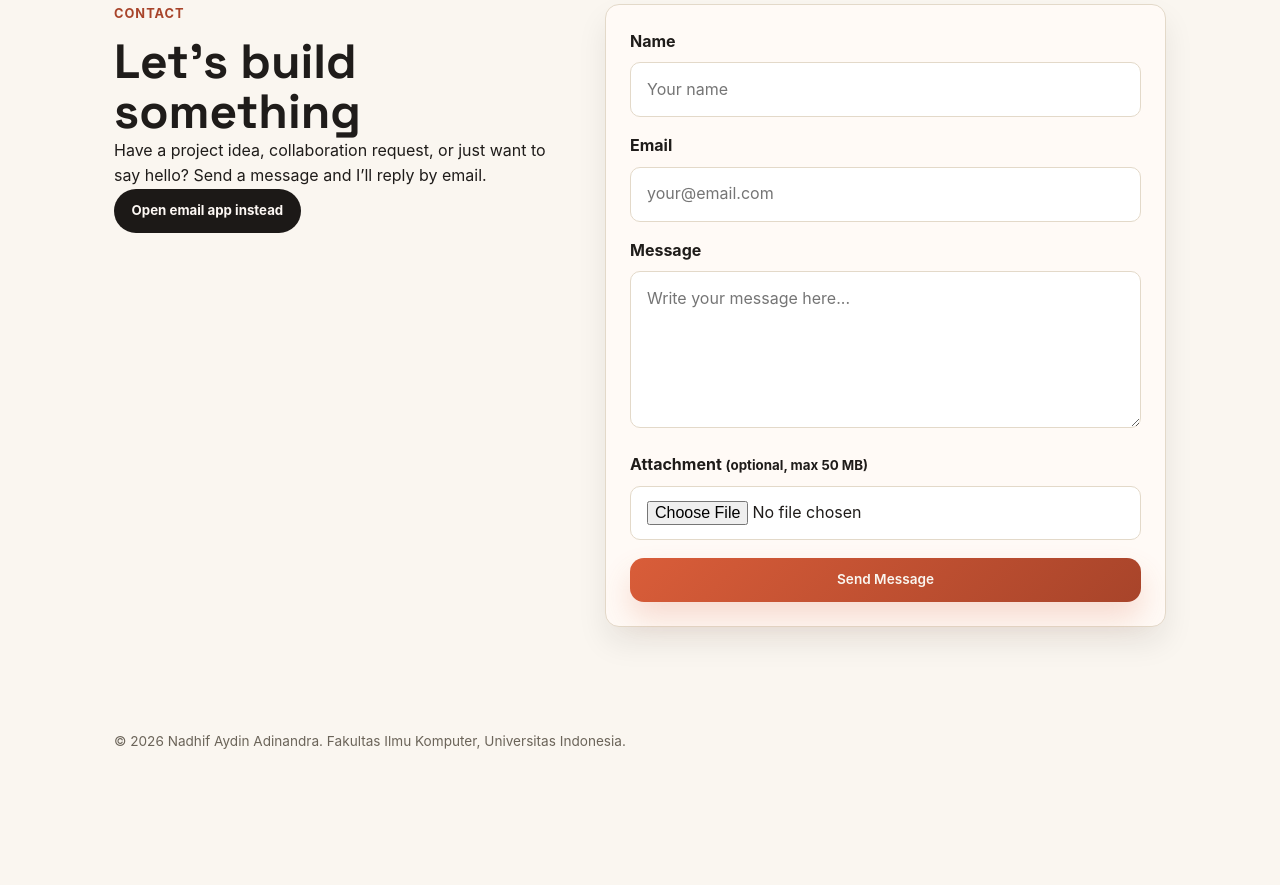
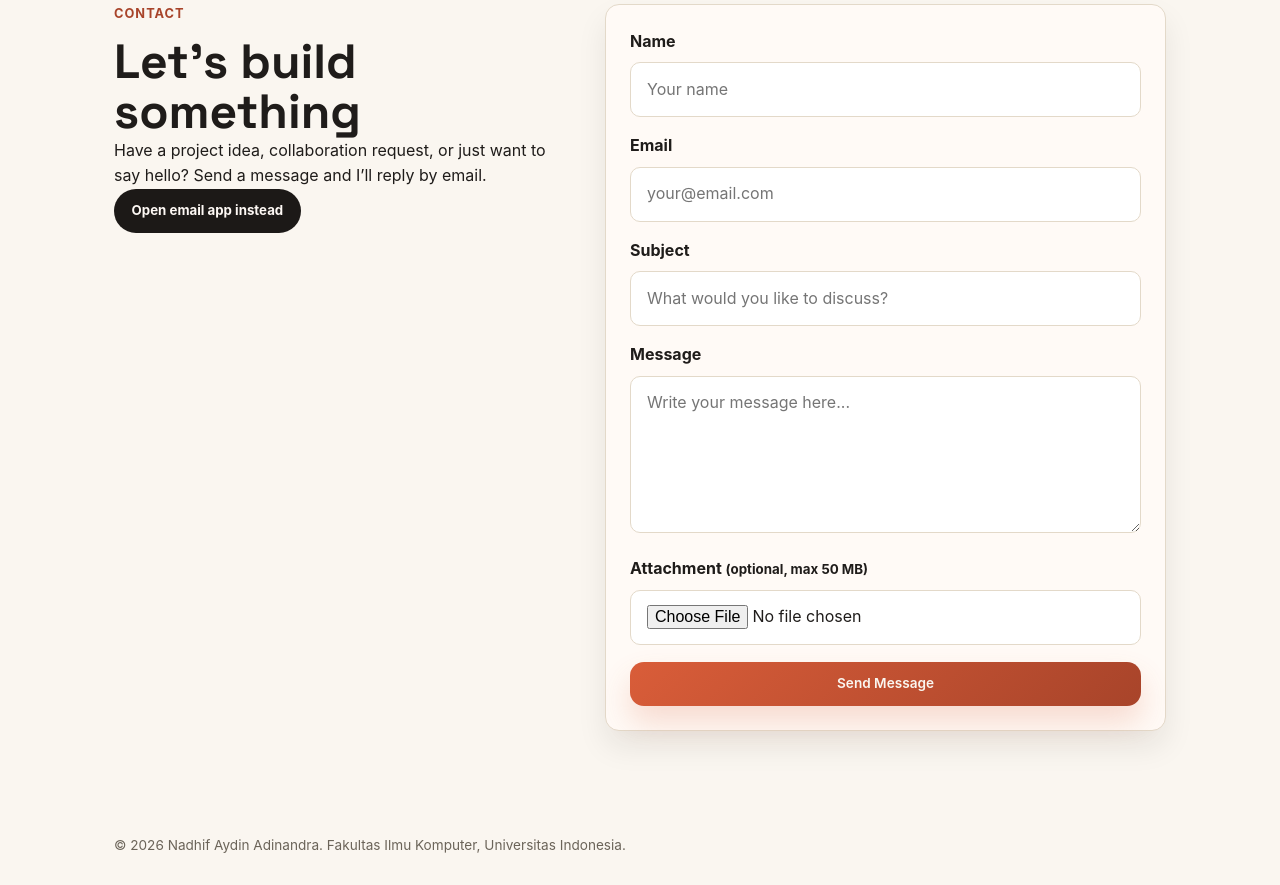
Before and after one commit to tayanadhif/myportofolio, a Django app: page / in a window 1280 px wide. Shown: the part 1790-2675 px from the top of the page. Before the commit the page ends 2539 px from the top, so only its background shows below. Run offline with Django 5.2, Linux system fonts and the light colour scheme.

Commit message:
Match contact email template format

```diff
--- a/portofolio/views.py
+++ b/portofolio/views.py
@@ -3,6 +3,7 @@ from smtplib import SMTPException
 from django.conf import settings
 from django.core.mail import EmailMessage
 from django.shortcuts import render
+from django.utils import timezone
 
 
 MAX_ATTACHMENT_SIZE = 50 * 1024 * 1024
@@ -16,6 +17,7 @@ def landing_page(request):
     if request.method == "POST":
         name = (request.POST.get("name") or "").strip()
         email = (request.POST.get("email") or "").strip()
+        subject = (request.POST.get("subject") or "Portfolio contact form message").strip()
         message = (request.POST.get("message") or "").strip()
         attachment = request.FILES.get("attachment")
 
@@ -27,11 +29,20 @@ def landing_page(request):
             else:
                 try:
                     email_message = EmailMessage(
-                        subject=f"Portfolio inquiry from {name}",
+                        subject=f"New Contact Form Message: {subject}",
                         body=(
-                            f"Name: {name}\n"
-                            f"Email: {email}\n\n"
-                            f"Message:\n{message}"
+                            f"New Contact Form Message: {subject}\n\n"
+                            f"{timezone.localtime():%Y-%m-%d %H:%M:%S}\n\n"
+                            f"Hello Nadhif Aydin Adinandra,\n\n"
+                            "You got a new message from your portfolio website:\n\n"
+                            f"From: {name}\n"
+                            f"Email: {email}\n"
+                            f"Subject: {subject}\n\n"
+                            f"Message:\n{message}\n\n"
+                            "This message was sent from your portfolio contact form.\n"
+                            f"Reply directly to: {email}\n\n"
+                            "Best wishes,\n"
+                            "Cartoon Studio"
                         ),
                         from_email=settings.DEFAULT_FROM_EMAIL,
                         to=[settings.RECEIVER_EMAIL],
--- a/templates/index.html
+++ b/templates/index.html
@@ -175,6 +175,13 @@
 
                     <div class="field-row">
                         <label>
+                            <span>Subject</span>
+                            <input type="text" name="subject" placeholder="What would you like to discuss?" required>
+                        </label>
+                    </div>
+
+                    <div class="field-row">
+                        <label>
                             <span>Message</span>
                             <textarea name="message" rows="5" placeholder="Write your message here..." required></textarea>
                         </label>
```
